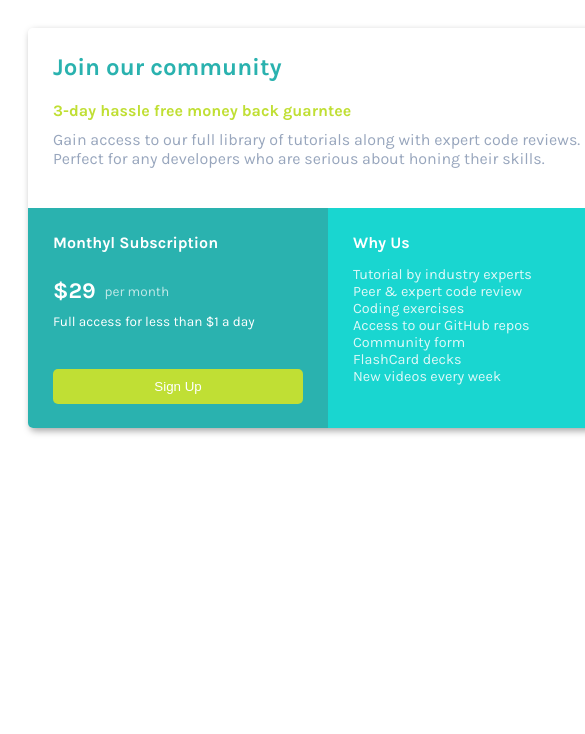
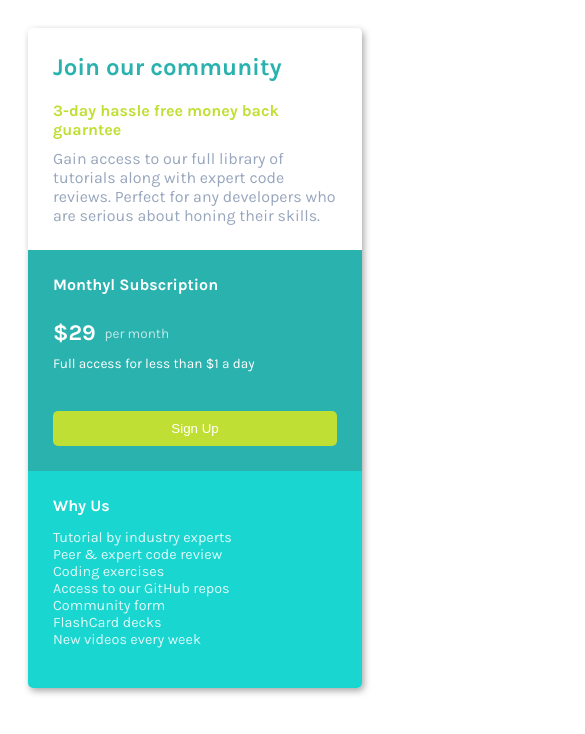
Before and after one commit to cparanjpe/pricing-card-frontend, a plain HTML site: page index.html in a window 390 px wide. Shown: the top 734 px of the page, 585 px wide, since content can reach past the window. Drawn offline with Linux system fonts and the light colour scheme.

Commit message:
Update styles.css

```diff
--- a/styles.css
+++ b/styles.css
@@ -108,3 +108,13 @@ ul{
     font-size: 0.9rem;
     opacity: 0.85;
 }
+@media(max-width: 650px){
+   #card{
+    height: auto;
+    width: auto;
+   }
+   #bottom-left-section, #bottom-right-section{
+       width: 100%;
+
+   }
+}
```
